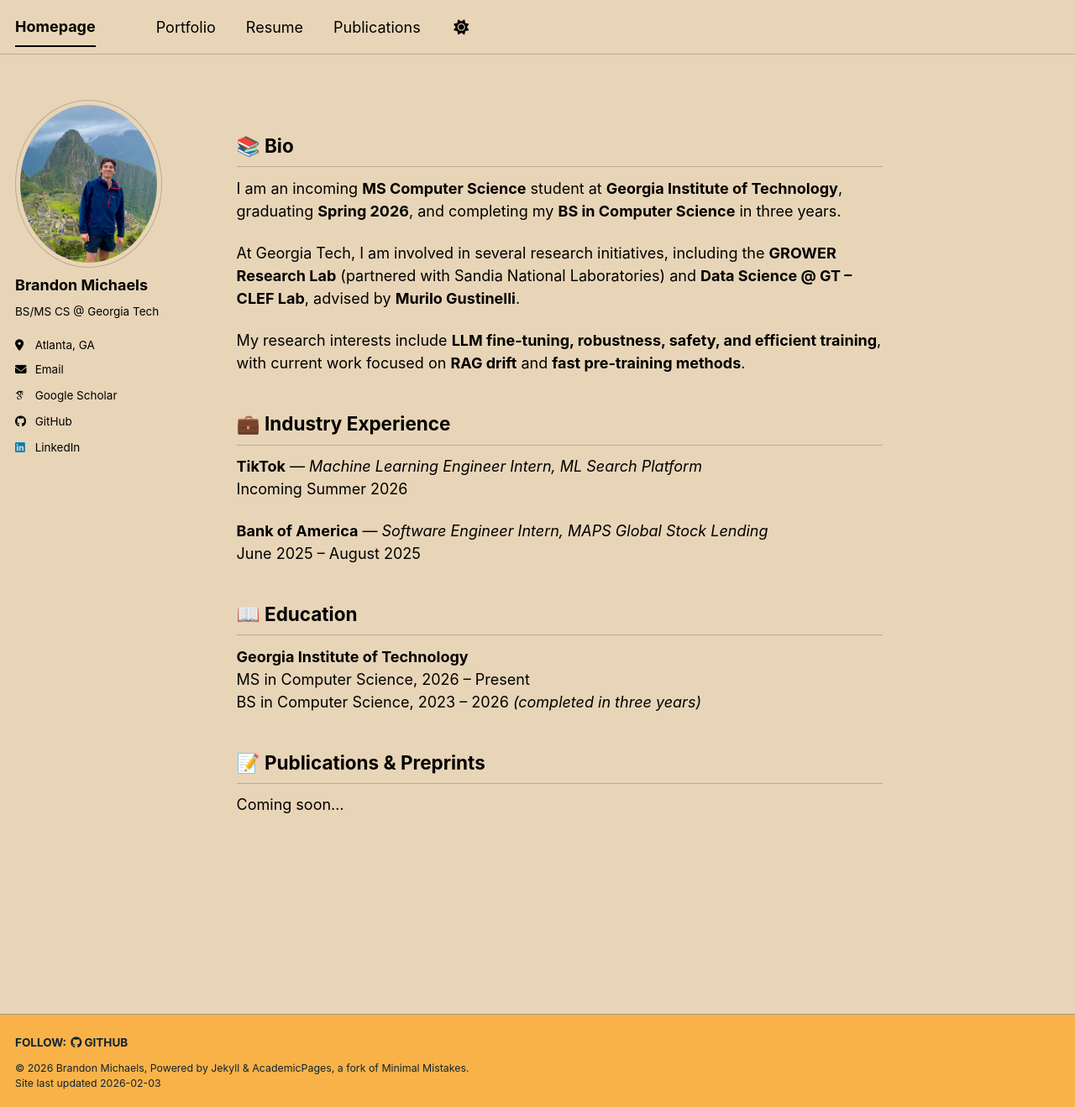
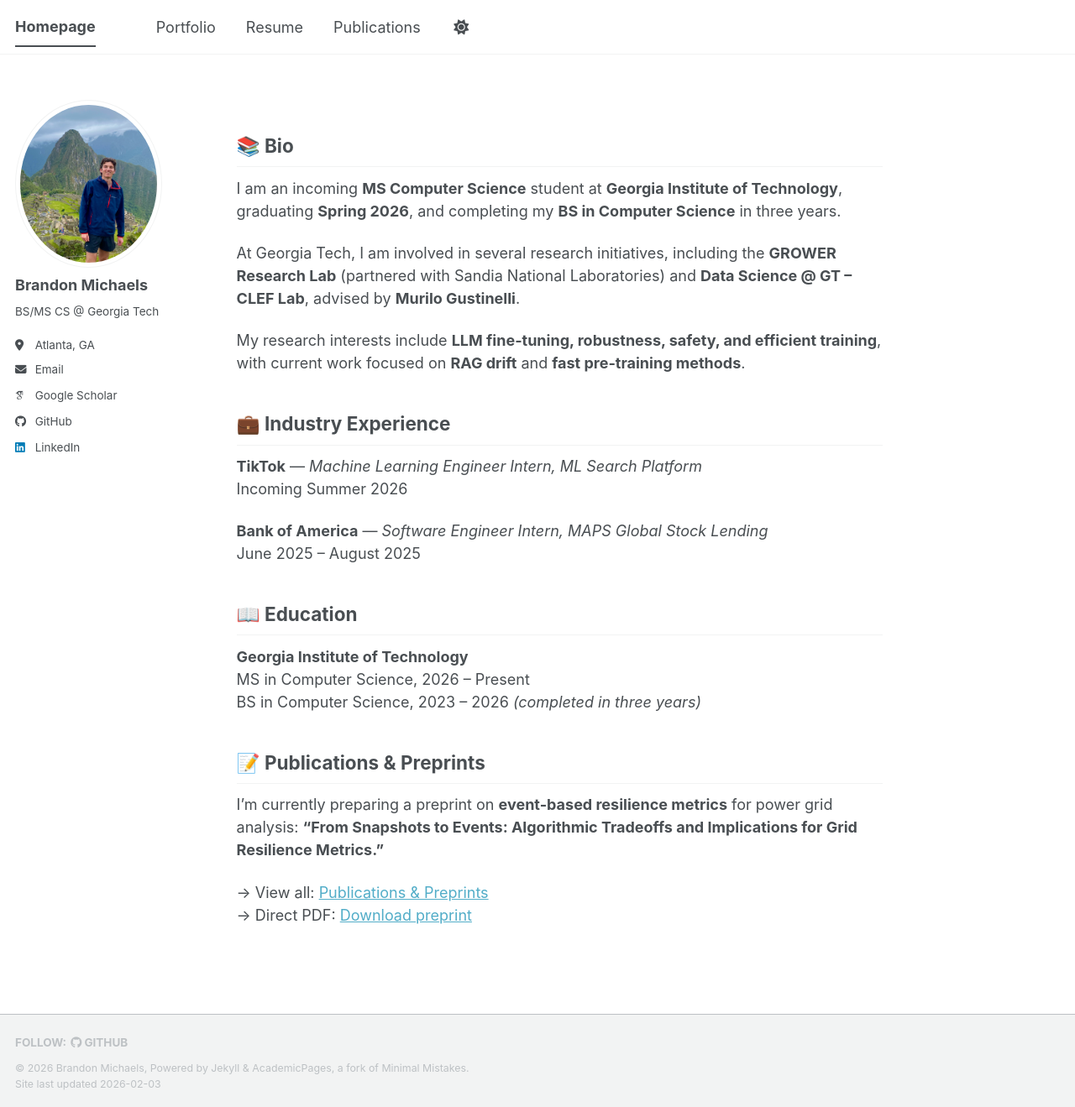
Before and after one commit to Brandon-Michaels/Brandon-Michaels.github.io, a Jekyll site: the page built from _pages/about.md, in a window 1280 px wide and 1319 px high. Shown: the whole window at 84% size. Built offline with Jekyll 4.4.1, drawn with Linux system fonts in a browser that asks for light colours; some web fonts are replaced; a script bundle is joined from its source files by our own code; library files that are not in the unit come from our copies.

Commit message:
homepage publication and pre-print update

```diff
--- a/_config.yml
+++ b/_config.yml
@@ -8,7 +8,7 @@
 
 # Basic Site Settings
 locale                   : "en-US"
-site_theme               : "sunrise" # The available themes options are "default", "air", "sunrise", "mint", "dirt" and "contrast"
+site_theme               : "default" # The available themes options are "default", "air", "sunrise", "mint", "dirt" and "contrast"
 title                    : "Homepage"
 title_separator          : "-"
 name                     : &name "Brandon Michaels"
--- a/_pages/about.md
+++ b/_pages/about.md
@@ -31,4 +31,8 @@ BS in Computer Science, 2023 – 2026 *(completed in three years)*
 
 ## 📝 Publications & Preprints
 
-Coming soon...
+I’m currently preparing a preprint on **event-based resilience metrics** for power grid analysis:
+**“From Snapshots to Events: Algorithmic Tradeoffs and Implications for Grid Resilience Metrics.”**
+
+→ View all: [Publications & Preprints](/publications/)
+→ Direct PDF: [Download preprint](https://drive.google.com/file/d/1hnjpbLd3FAsNwBnDhj50PH1WstSNJBdi/view?usp=sharing)
```
Also changed, not shown: _publications/snapshot-to-events.md (+0 -1 lines).
